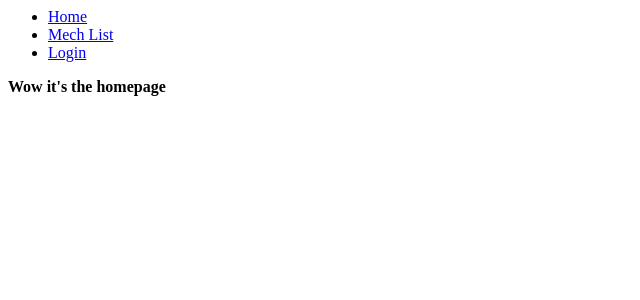
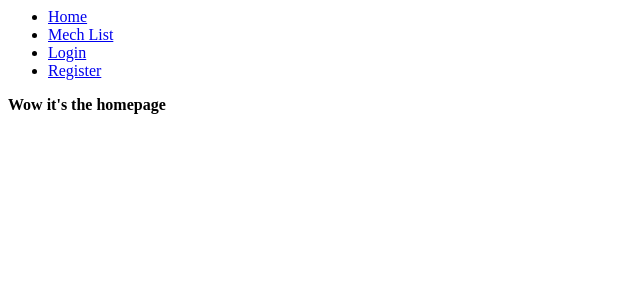
Before and after one commit to Barker404/SELP, a Django app: page / in a window 1280 px wide. Shown: the top 300 px of the page, without its empty margins (0-640 px from the left). Run offline with Django 3.2, Linux system fonts and the light colour scheme.

Commit message:
Added "register" tab to the navigation div

```diff
--- a/selpsite/templates/base.html
+++ b/selpsite/templates/base.html
@@ -14,6 +14,7 @@
               <li><a href="{% url 'logout' %}">Logout</a></li>
             {% else %}
               <li><a href="{% url 'login' %}">Login</a></li>
+              <li><a href="{% url 'register' %}">Register</a></li>
             {% endif %}
 
         </ul>
```
